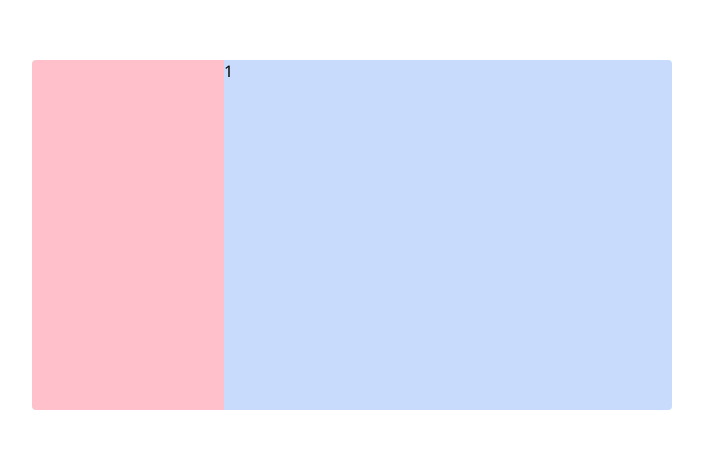
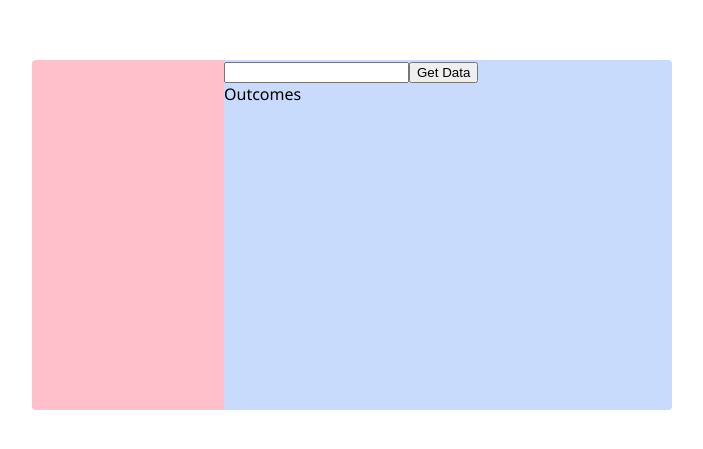
Before and after one commit to AlexDyksa/Weather-Forecast, a React (Create React App) app: page / in a window 1280 px wide. Shown: the part 165-614 px from the top of the page, without its empty margins (288-991 px from the left). Built offline with nearby package versions, Linux system fonts and the light colour scheme.

Commit message:
added components Form and Outcomes

```diff
--- /dev/null
+++ b/src/components/Form/index.js
@@ -0,0 +1,10 @@
+import React from 'react';
+
+const Form = () => (
+    <form className="app__form">
+        <input type="text" className="app__search" />
+        <button className="app__submit">Get Data</button>
+    </form>
+);
+
+export default Form;
--- a/src/components/Main/index.js
+++ b/src/components/Main/index.js
@@ -1,10 +1,13 @@
 import React from 'react';
 
 import './styles.css';
+import Form from '../Form';
+import Outcomes from '../Outcomes';
 
 const Main = () => (
     <main className="main">
-        1
+        <Form />
+        <Outcomes />
     </main>
 );
 
--- /dev/null
+++ b/src/components/Outcomes/index.js
@@ -0,0 +1,7 @@
+import React from 'react';
+
+const Outcomes = () => (
+    <div className="outcomes">Outcomes</div>
+);
+
+export default Outcomes;
```
Also changed, not shown: src/components/Form/styles.css (added).
